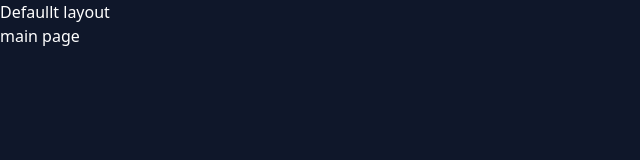
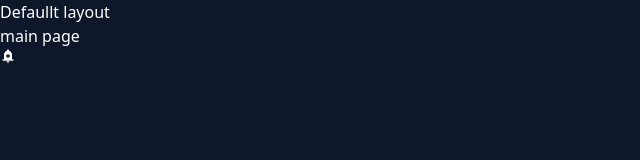
Before and after one commit to ccadran/nuxt.js-crashCourse, a Nuxt app: page / in a window 1280 px wide. Shown: the top 160 px of the page, without its empty margins (0-640 px from the left). Built offline with nearby package versions, Linux system fonts and the light colour scheme.

Commit message:
finish assets

```diff
--- /dev/null
+++ b/components/Icons/Bell.vue
@@ -0,0 +1,19 @@
+<template>
+  <svg
+    xmlns="http://www.w3.org/2000/svg"
+    width="1em"
+    height="1em"
+    viewBox="0 0 24 24"
+  >
+    <path
+      fill="currentColor"
+      d="M4 19v-2h2v-7q0-2.075 1.25-3.687T10.5 4.2v-.7q0-.625.438-1.062T12 2q.625 0 1.063.438T13.5 3.5v.7q2 .5 3.25 2.113T18 10v7h2v2zm8 3q-.825 0-1.412-.587T10 20h4q0 .825-.587 1.413T12 22m-1-7h2v-2h2v-2h-2V9h-2v2H9v2h2z"
+    ></path>
+  </svg>
+</template>
+
+<script>
+export default {
+  name: "MaterialSymbolsAddAlert",
+};
+</script>
--- a/nuxt.config.ts
+++ b/nuxt.config.ts
@@ -2,7 +2,8 @@
 export default defineNuxtConfig({
   devtools: { enabled: true },
   alias: {
-    "@": "/<srcDir>",
+    // "@": "/<srcDir>",
+    assets: "/<RootDir>assets",
   },
   css: ["~/assets/main.scss"],
   postcss: {
--- a/pages/index.vue
+++ b/pages/index.vue
@@ -1,3 +1,7 @@
 <template>
-  <div class="main">main page</div>
+  <div class="main">
+    <h1>main page</h1>
+    <!-- <img src="/papillon-corail.png" alt="" /> -->
+    <IconsBell />
+  </div>
 </template>
```
Also changed, not shown: public/papillon-corail.png (added), public/papillon-violet.png (added).
